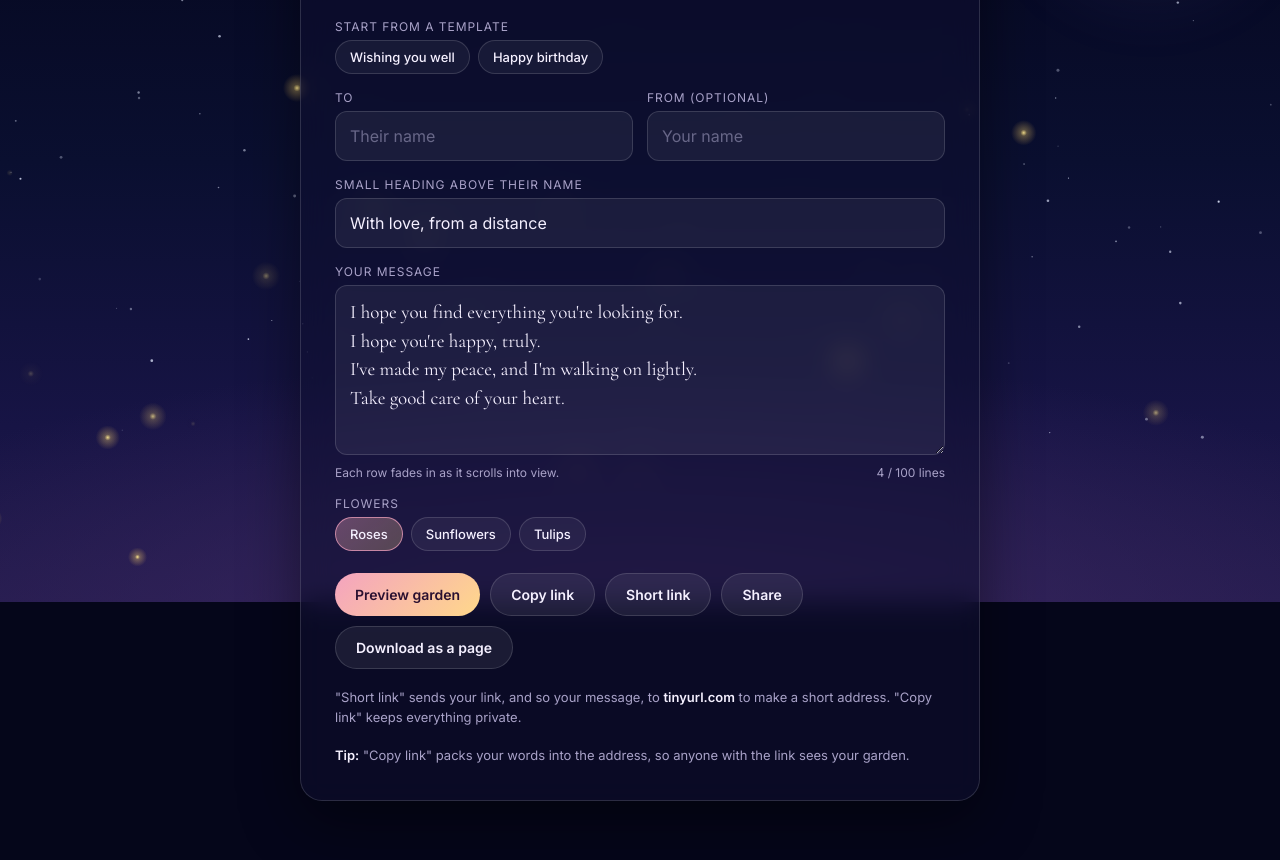
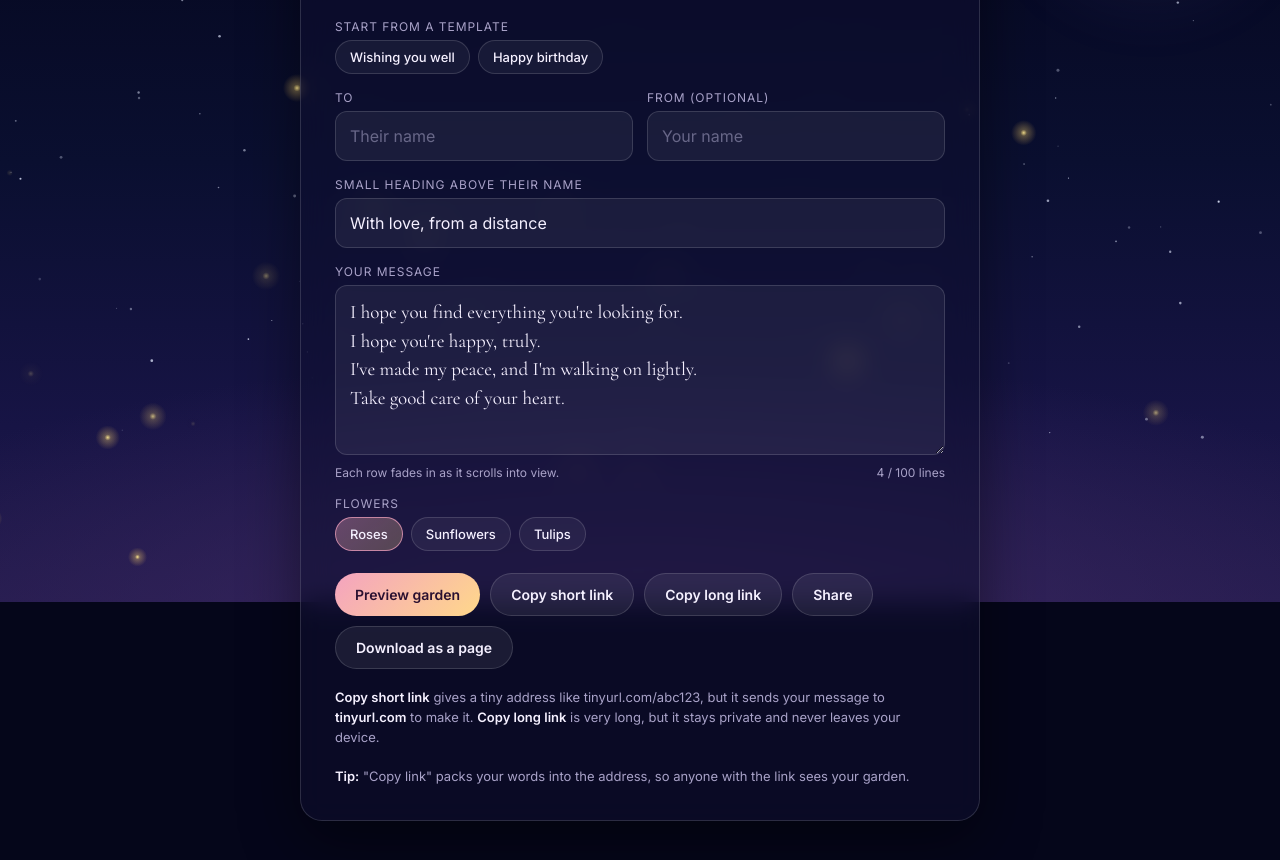
Before and after one commit to Anandhu336/GARDEN-, a plain HTML site: page index.html in a window 1280 px wide. Shown: the part 198-1058 px from the top of the page. Drawn offline with nearby package versions, Linux system fonts and the light colour scheme.

Commit message:
update again

```diff
--- a/index.html
+++ b/index.html
@@ -165,8 +165,8 @@ input:focus,textarea:focus{border-color:var(--pink);background:rgba(255,255,255,
 
     <div class="actions">
       <button type="button" class="btn primary" id="bPreview">Preview garden</button>
-      <button type="button" class="btn" id="bCopy">Copy link</button>
-      <button type="button" class="btn" id="bShort">Short link</button>
+      <button type="button" class="btn" id="bShort">Copy short link</button>
+      <button type="button" class="btn" id="bCopy">Copy long link</button>
       <button type="button" class="btn" id="bShare">Share</button>
       <button type="button" class="btn" id="bDownload">Download as a page</button>
     </div>
@@ -174,7 +174,7 @@ input:focus,textarea:focus{border-color:var(--pink);background:rgba(255,255,255,
       <input type="text" id="shortUrl" readonly aria-label="Short link">
       <button type="button" class="btn" id="bShortCopy">Copy</button>
     </div>
-    <p class="note">"Short link" sends your link, and so your message, to <b>tinyurl.com</b> to make a short address. "Copy link" keeps everything private.</p>
+    <p class="note"><b>Copy short link</b> gives a tiny address like tinyurl.com/abc123, but it sends your message to <b>tinyurl.com</b> to make it. <b>Copy long link</b> is very long, but it stays private and never leaves your device.</p>
     <p class="note" id="hostNote"></p>
   </div>
 </main>
@@ -522,9 +522,9 @@ function initGenerator() {
         const t = (await r.text()).trim();
         if (r.ok && /^https:\/\/tinyurl\.com\/\w+$/.test(t)) { short = t; shortCache.set(long, short); }
       } catch (_) { /* handled below */ }
-      btn.disabled = false; btn.textContent = 'Short link';
+      btn.disabled = false; btn.textContent = 'Copy short link';
     }
-    if (!short) return toast('Could not make a short link. Use Copy link instead');
+    if (!short) return toast('Could not make a short link. Use Copy long link instead');
     $('#shortUrl').value = short; $('#shortBox').hidden = false;
     toast((await copyText(short)) ? 'Short link copied' : 'Short link ready. Tap Copy');
   };
```
